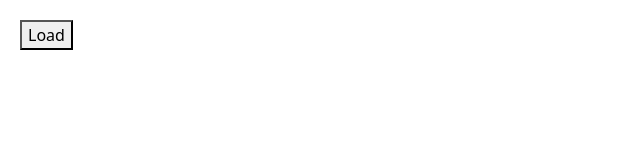
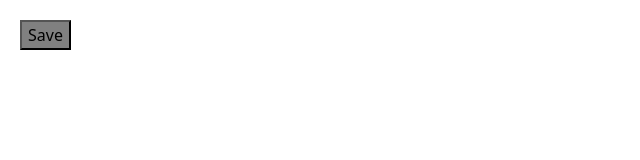
Before and after one commit to HeshanKarunaratne/AngularExamples, an Angular app: page / in a window 1280 px wide. Shown: the top 160 px of the page, without its empty margins (0-640 px from the left). Built offline with nearby package versions, Linux system fonts and the light colour scheme.

Commit message:
ngStyle directive

```diff
--- a/src/app/app.component.html
+++ b/src/app/app.component.html
@@ -30,9 +30,16 @@
     <div *ngSwitchDefault>Otherwise</div>
 </div> -->
 
-<button (click)="loadCourses()">Load</button>
+<!-- <button (click)="loadCourses()">Load</button>
 <ul>
     <li *ngFor="let course of courses; even as even; index as i; trackBy: trackCourse">
         {{i}} - {{course.name}} <span *ngIf="even">(EVEN)</span>
     </li>
-</ul>
+</ul> -->
+
+<button [ngStyle]="{
+        'backgroundColor':canSave ? 'blue':'gray',
+        'color':canSave ? 'white':'black',
+        'fontWeight':canSave ? 'bold':'normal'
+    }">
+    Save</button>
--- a/src/app/app.component.ts
+++ b/src/app/app.component.ts
@@ -19,4 +19,6 @@ export class AppComponent {
   trackCourse(index: number, course: any) {
     return course ? course.id : undefined;
   }
+
+  canSave = false;
 }
```
Also changed, not shown: 1 other file (tests, documents, lock files or other folders).
